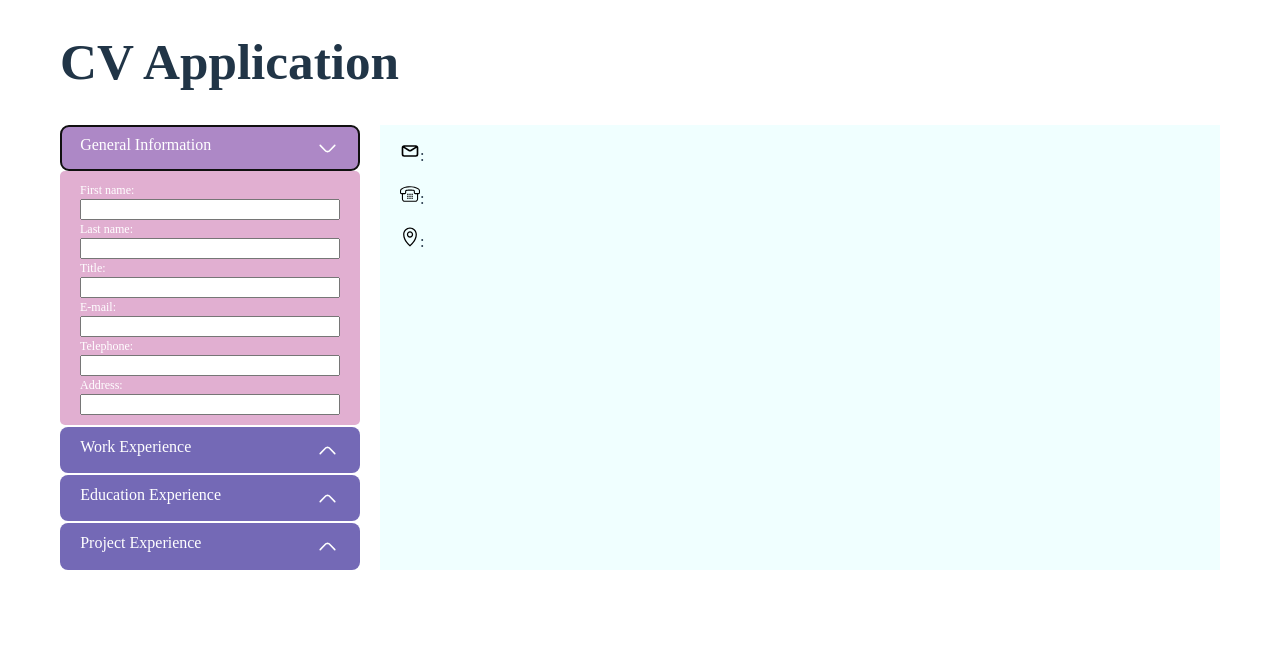
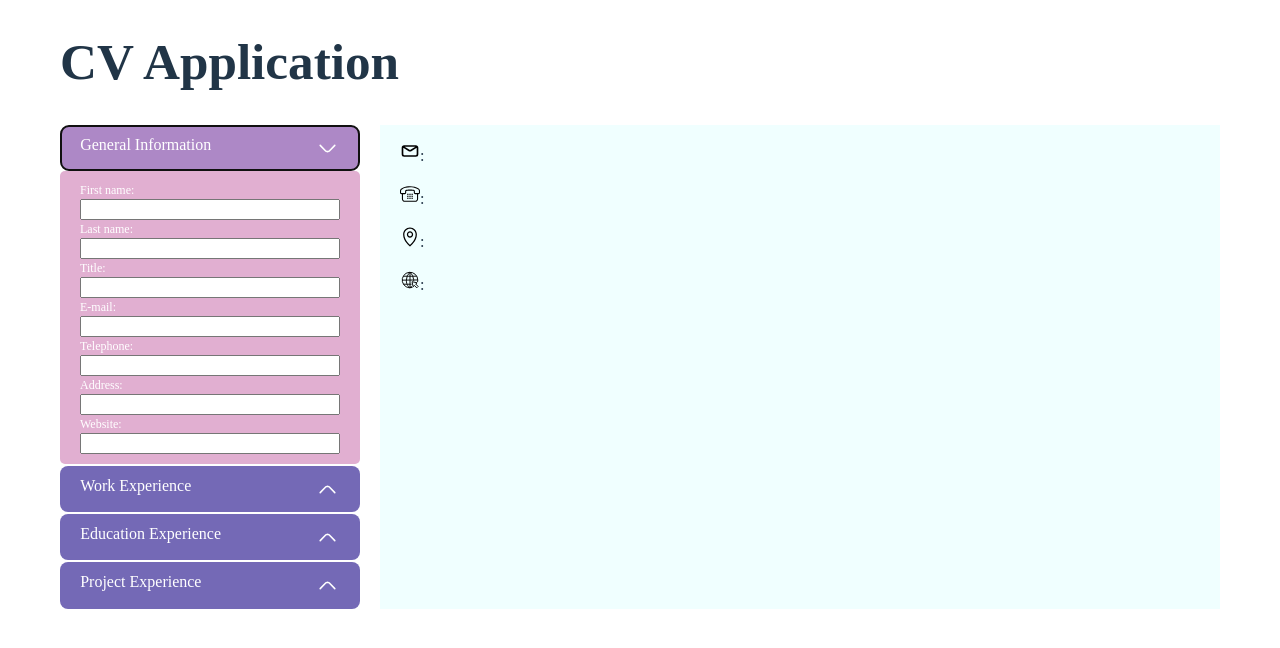
Before and after one commit to AnyueWang/odin_CV_application, a React (Vite) app in the folder cv_app/: page / in a window 1280 px wide. Both pictures are taken after a click on the button "General Information". Shown: the top 648 px of the page. Built offline with nearby package versions, Linux system fonts and the light colour scheme.

Commit message:
add: website edit and display

```diff
--- a/cv_app/src/components/DisplayPage.jsx
+++ b/cv_app/src/components/DisplayPage.jsx
@@ -1,6 +1,7 @@
 import phoneIcon from '../assets/phone.svg'
 import emailIcon from '../assets/email.svg'
 import addressIcon from '../assets/address.svg'
+import websiteIcon from '../assets/website.svg'
 
 const DisplayPage = ({ generalInfo, workInfo, educationInfo, projectInfo }) => {
   return (
@@ -10,6 +11,7 @@ const DisplayPage = ({ generalInfo, workInfo, educationInfo, projectInfo }) => {
       <p><img src={emailIcon} className='icon-display' />: {generalInfo.email}</p>
       <p><img src={phoneIcon} className='icon-display' />: {generalInfo.telephone}</p>
       <p><img src={addressIcon} className='icon-display' />: {generalInfo.address}</p>
+      <p><img src={websiteIcon} className='icon-display' />: {generalInfo.website}</p>
       <div>
         {
           workInfo.map(each => {
--- a/cv_app/src/components/GeneralInfo.jsx
+++ b/cv_app/src/components/GeneralInfo.jsx
@@ -30,6 +30,11 @@ const GeneralInfo = ({ info, setInfo }) => {
         <label htmlFor="address">Address:</label>
         <input type="text" id="address" value={info.address} onChange={(e) => setInfo({ ...info, address: e.target.value })} />
       </div>
+
+      <div>
+        <label htmlFor="website">Website:</label>
+        <input type="url" id="website" value={info.website} onChange={(e) => setInfo({ ...info, website: e.target.value })} />
+      </div>
     </form>
   )
 }
--- a/cv_app/src/utilities/helpers.jsx
+++ b/cv_app/src/utilities/helpers.jsx
@@ -7,6 +7,7 @@ const newGeneralInfo = () => ({
   email: '',
   telephone: '',
   address: '',
+  website: '',
 })
 const newWorkInfo = () => [{
   id: uuidv4(),
```
Also changed, not shown: cv_app/src/assets/website.svg (added).
